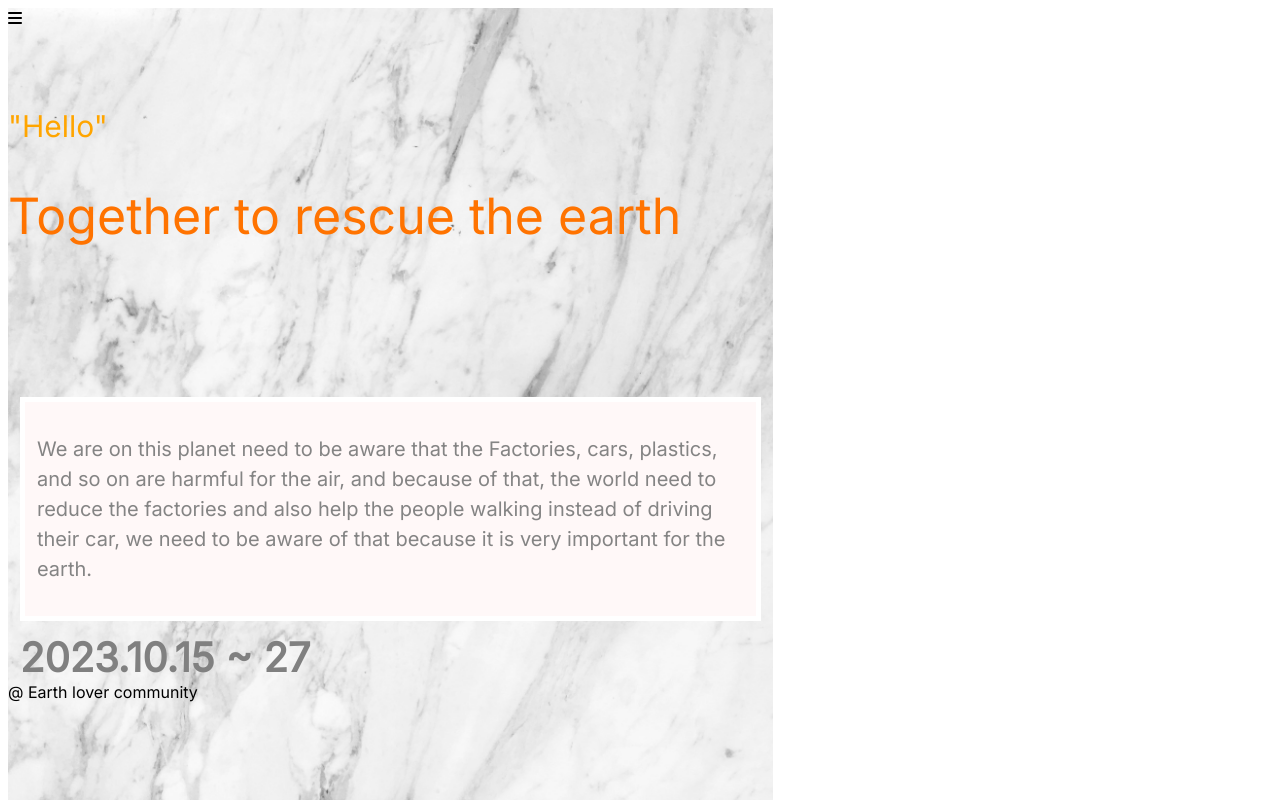
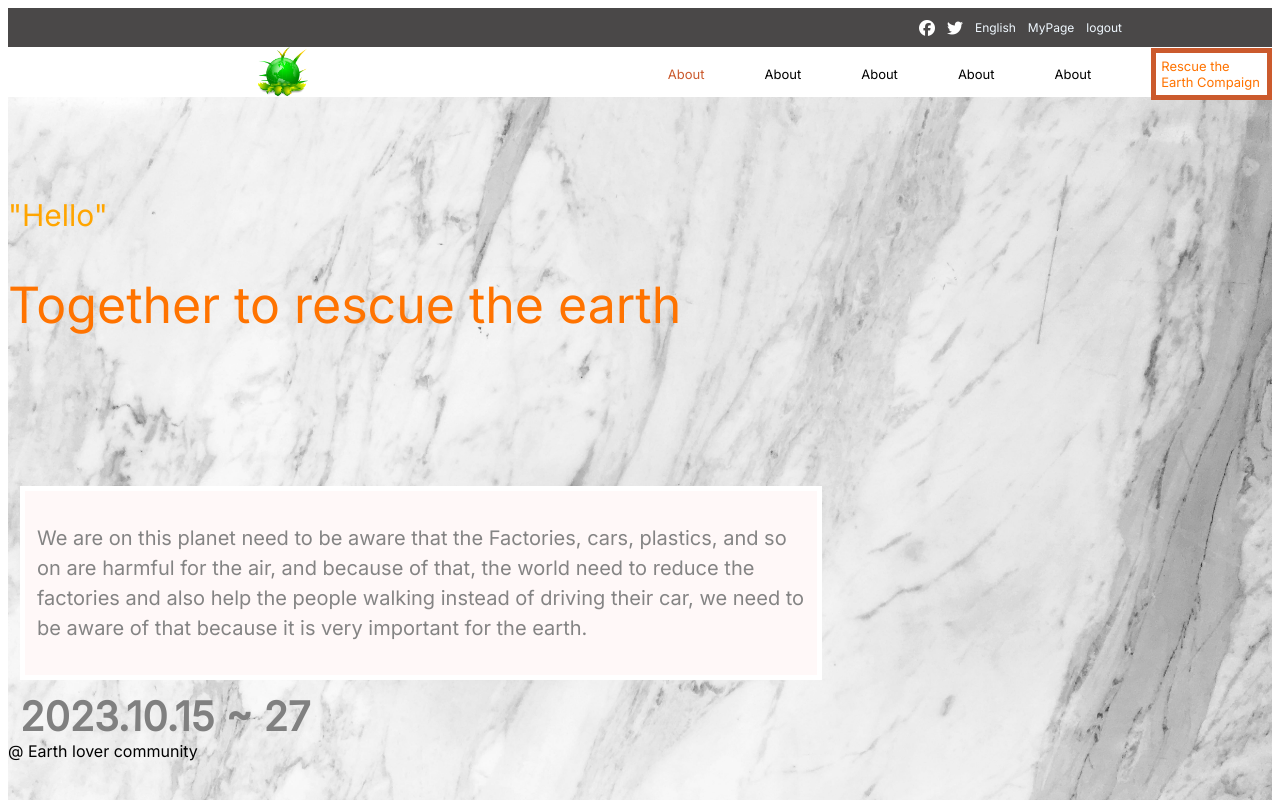
Before and after one commit to OnlyUnknown/Capstone-Mudole1, a plain HTML site: page index.html in a window 1280 px wide. Shown: the top 800 px of the page. Drawn offline with Linux system fonts and the light colour scheme.

Commit message:
Nav bar has been added for the desktop version

```diff
--- a/index.html
+++ b/index.html
@@ -5,12 +5,23 @@
     <meta http-equiv="X-UA-Compatible" content="IE=edge">
     <meta name="viewport" content="width=device-width, initial-scale=1.0">
     <script src="https://kit.fontawesome.com/67e6112a71.js" crossorigin="anonymous"></script>
+    <link rel="stylesheet" href="https://cdnjs.cloudflare.com/ajax/libs/font-awesome/4.7.0/css/font-awesome.min.css">
     <link rel="stylesheet" href="style.css">
     <script defer src="action.js"></script>
     <title>Document</title>
 </head>
 <body>
-    <nav class="nav-bar-i"><i class="fa-sharp fa-solid fa-bars"></i></nav>
+    <div class="sign-in"><i class="fa fa-facebook-f" ></i> <i class="fa-brands fa-twitter"></i> <p>English</p> <p>MyPage</p> <p>logout</p></div>
+    <nav class="nav-bar-i"><i class="fa-sharp fa-solid fa-bars"></i>
+        <div class="nav-links">
+            <div class="logo-nav"><img src="./earth-logo.png"></div>
+        <div class="about">About</div>
+        <div>About</div>
+        <div>About</div>
+        <div>About</div>
+        <div>About</div>
+        <div class="compaign">Rescue the Earth Compaign</div>
+    </div></nav>
     <section class="home-page">
     <div class="title">
         <div class="greeting">"Hello"</div>
--- a/style.css
+++ b/style.css
@@ -203,3 +203,68 @@ margin-right: 50px
     margin-left: 10px;
     font-size: large;
   }
+
+  @media only screen and (min-width: 768px){
+    .nav-bar-i{
+        position: relative;
+        background-color: white;
+        width: 100%;
+        height: 50px;
+    }
+
+    .nav-bar-i i{
+        display: none;
+    }
+
+    .nav-links{
+        display: flex;
+        gap: 60px;
+        margin-left: 250px;
+        align-items: center;
+        font-size: small;
+    }
+
+    .about{
+        color: rgb(203, 90, 45);
+    }
+
+    .logo-nav img{
+        margin-right: 300px;
+        height: 50px;
+    }
+
+    .home-page {
+        background-image: url("air-background.jpg");
+        background-size: cover;
+        max-width: 100%;
+        padding-bottom: 100px;
+    }
+
+    .compaign{
+        border: rgb(203, 90, 45) 5px solid;
+        padding: 5px;
+        color: rgb(255, 115, 0);
+    }
+
+    .sign-in{
+        display: flex;
+        justify-content: end;
+        align-items: center;
+        color: aliceblue;
+        background-color: rgb(74, 72, 72);
+        text-align: end;
+        font-size: 12px;
+        padding-right: 150px;
+    }
+
+    .sign-in p{
+        margin-left: 12px;
+    }
+
+    .sign-in i{
+    font-size:16px;
+    color:white;
+    margin-left: 12px;
+    }
+
+  }
```
